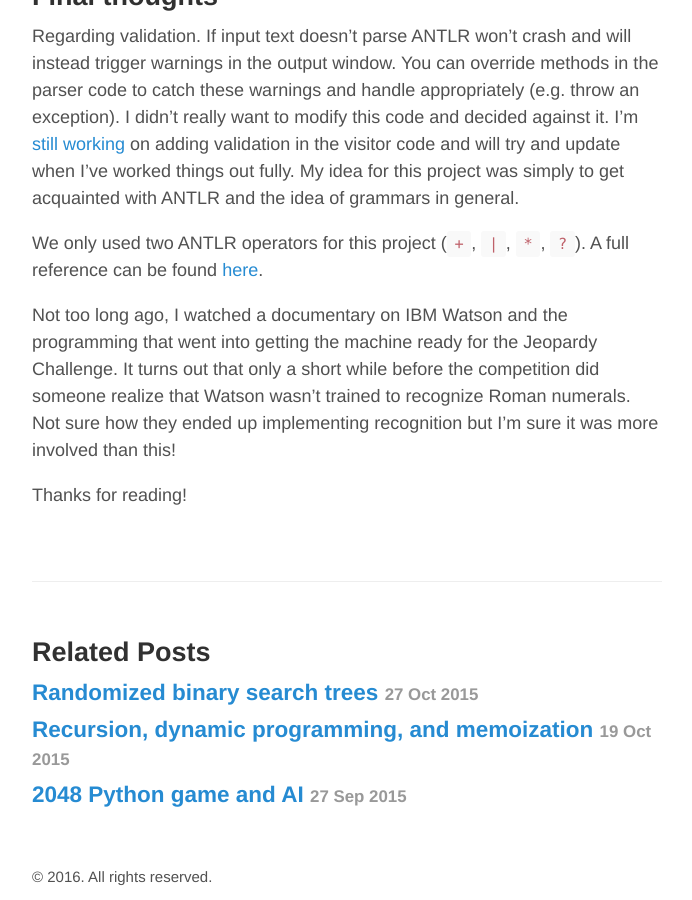
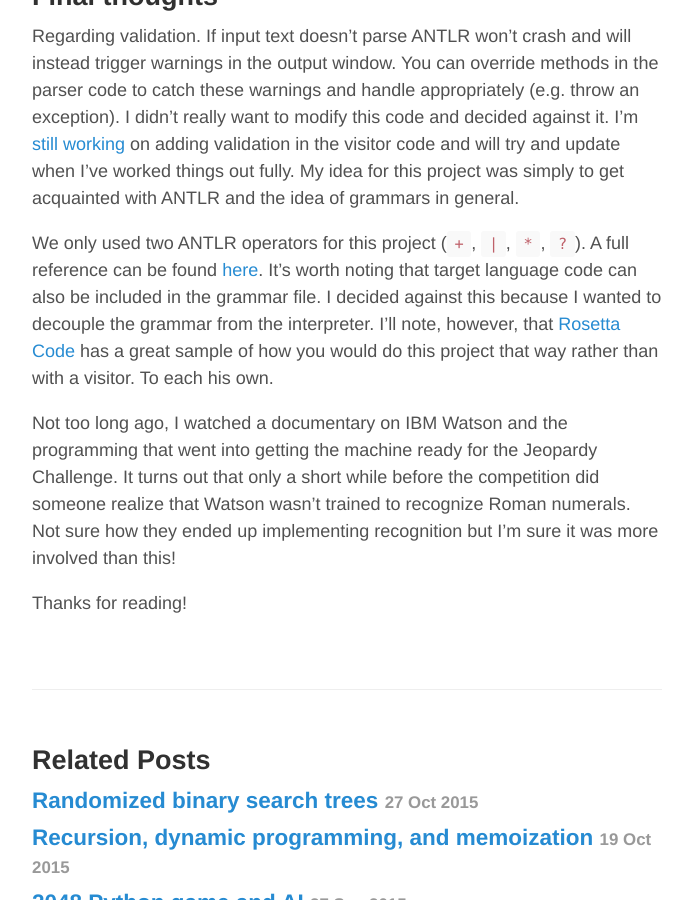
Before and after one commit to gjdanis/gjdanis.github.io, a Jekyll site: the page built from _posts/2016-01-23-roman.md, in a window 1280 px wide and 900 px high, scrolled down 7020 px. Shown: the whole window, without its empty margins (293-985 px from the left). Built offline with Jekyll 4.4.1, drawn with Linux system fonts in a browser that asks for light colours; comment, search, counter and statistics services are not loaded.

Commit message:
Publish roman.md post

```diff
--- a/_posts/2016-01-23-roman.md
+++ b/_posts/2016-01-23-roman.md
@@ -220,7 +220,7 @@ Excellent!
 ## Final thoughts
 Regarding validation. If input text doesn't parse ANTLR won't crash and will instead trigger warnings in the output window. You can override methods in the parser code to catch these warnings and handle appropriately (e.g. throw an exception). I didn't really want to modify this code and decided against it. I'm [still working](http://codereview.stackexchange.com/questions/117711/roman-numerals-with-antlr) on adding validation in the visitor code and will try and update when I've worked things out fully. My idea for this project was simply to get acquainted with ANTLR and the idea of grammars in general.
 
-We only used two ANTLR operators for this project (`+`, `|`, `*`, `?`). A full reference can be found [here](http://www.antlr2.org/doc/metalang.html).
+We only used two ANTLR operators for this project (`+`, `|`, `*`, `?`). A full reference can be found [here](http://www.antlr2.org/doc/metalang.html). It's worth noting that target language code can also be included in the grammar file. I decided against this because I wanted to decouple the grammar from the interpreter. I'll note, however, that [Rosetta Code](http://rosettacode.org/wiki/Roman_numerals/Decode#ANTLR) has a great sample of how you would do this project that way rather than with a visitor. To each his own.
 
 
 Not too long ago, I watched a documentary on IBM Watson and the programming that went into getting the machine ready for the Jeopardy Challenge. It turns out that only a short while before the competition did someone realize that Watson wasn't trained to recognize Roman numerals. Not sure how they ended up implementing recognition but I'm sure it was more involved than this!
```
